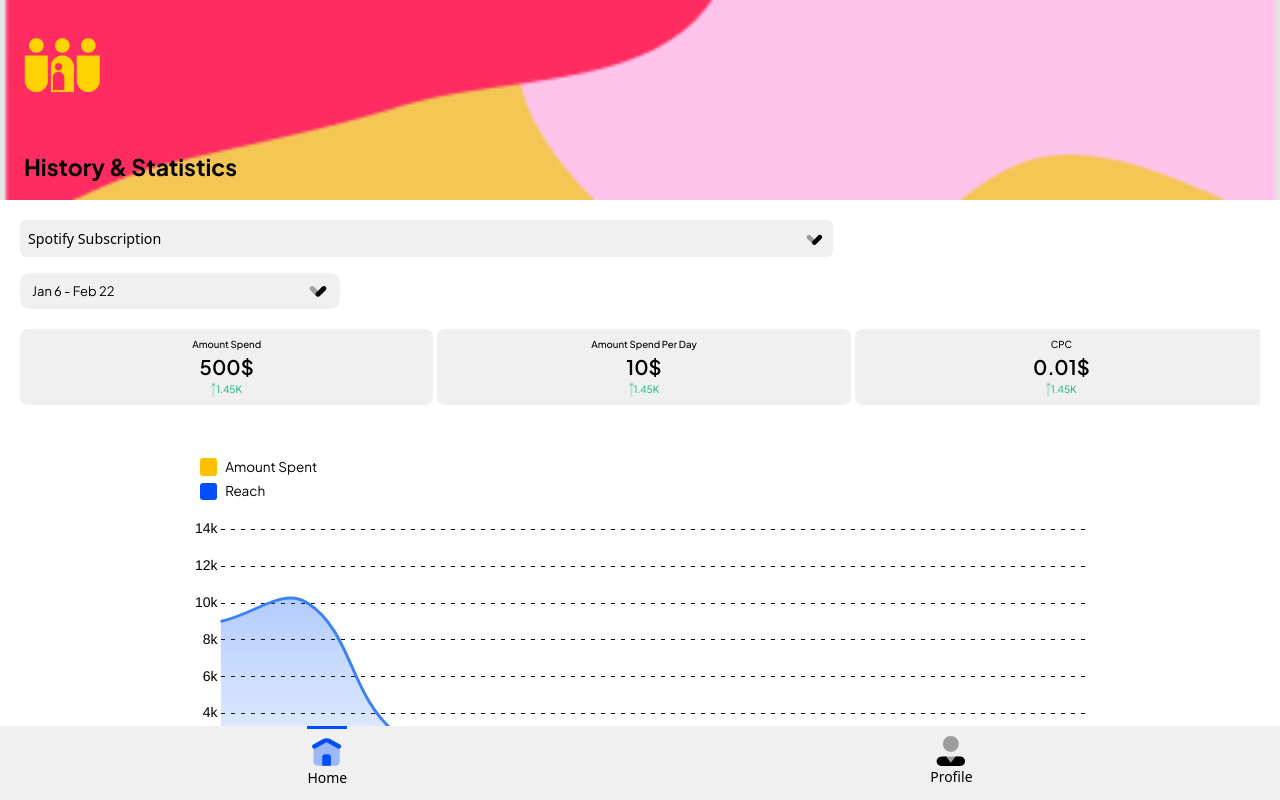
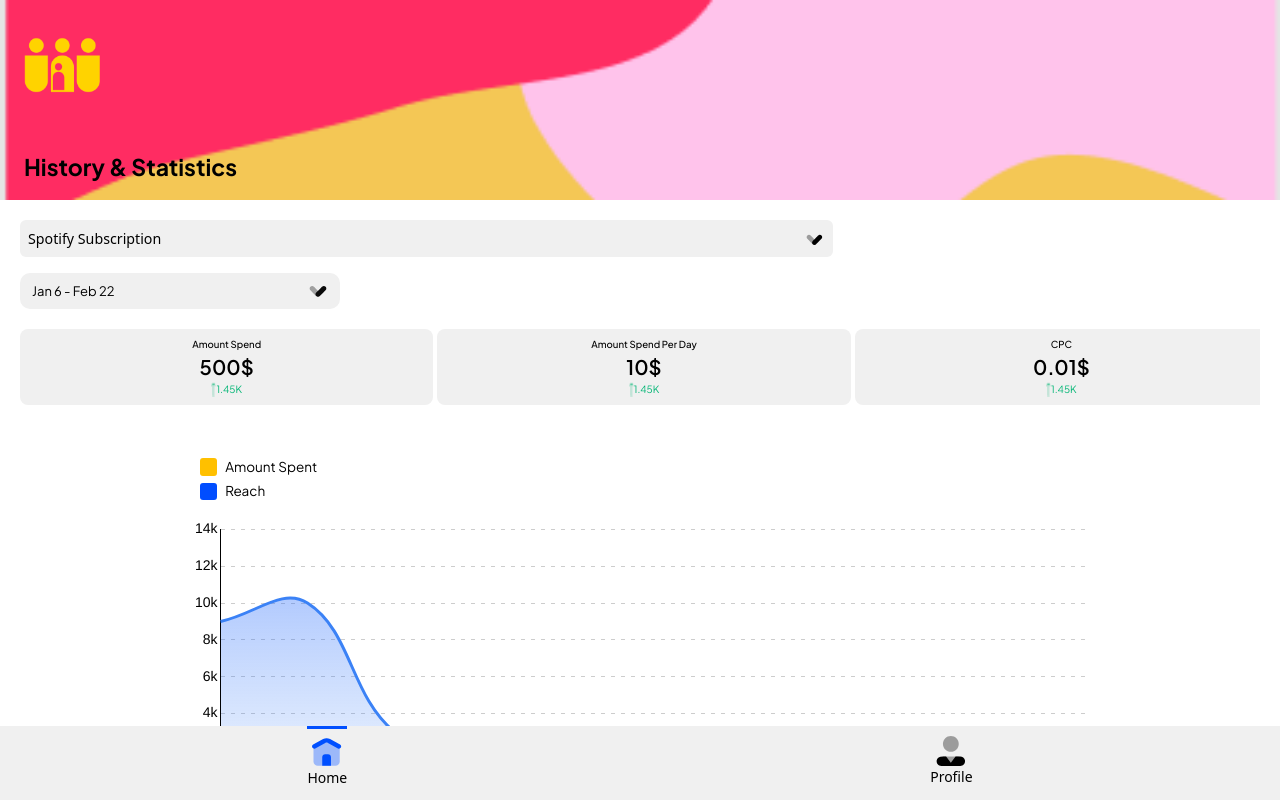
Before and after one commit to GihanEbi/kumele-web-app, a Next.js app: page /user/partnership-home in a window 1280 px wide. Built offline with nearby package versions, Linux system fonts and the light colour scheme.

Commit message:
FIX:Chart,js

```diff
--- a/src/components/partnershipChartComponent/AnalyticsChartJs.tsx
+++ b/src/components/partnershipChartComponent/AnalyticsChartJs.tsx
@@ -262,19 +262,21 @@ const AnalyticsChart: React.FC<AnalyticsChartProps> = ({ data }) => {
           font: { size: 14 },
         },
         border: {
+          display: true,
+          color: isDark ? "#E8E8E8" : "#000000",
+          width: 1,
           dash: (context: any) => {
             if (context.tick.value === 0) {
               return [];
             }
             return [4, 6];
           },
-          display: false,
         },
         grid: {
           // color: "#E8E8E8",
           color: (context: any) => {
             if (context.tick.value === 0) {
-              return isDark ? "#E8E8E8" : "#000000";
+              return isDark ? "transparent" : "transparent";
             }
 
             return isDark ? "#E8E8E8" : "#000000";
@@ -283,9 +285,11 @@ const AnalyticsChart: React.FC<AnalyticsChartProps> = ({ data }) => {
           borderDash: [2, 6],
           lineWidth: (context: any) => {
             if (context.tick.value === 0) {
+              return 0;
+            } else if (isDark) {
               return 0.5;
             }
-            return 1;
+            return 0.2;
           },
           borderDashOffset: 0,
         },
@@ -293,7 +297,11 @@ const AnalyticsChart: React.FC<AnalyticsChartProps> = ({ data }) => {
       x: {
         ticks: { color: isDark ? "#FFFFFF" : "#000000", font: { size: 14 } },
         grid: { display: false },
-        border: { display: false },
+        border: {
+          display: true,
+          color: isDark ? "#E8E8E8" : "#000000",
+          width: 1,
+        },
       },
     },
     plugins: {
```
